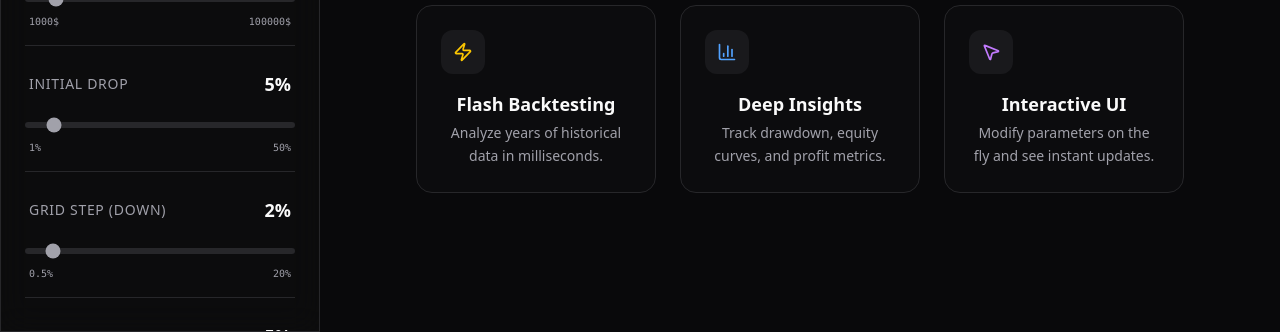
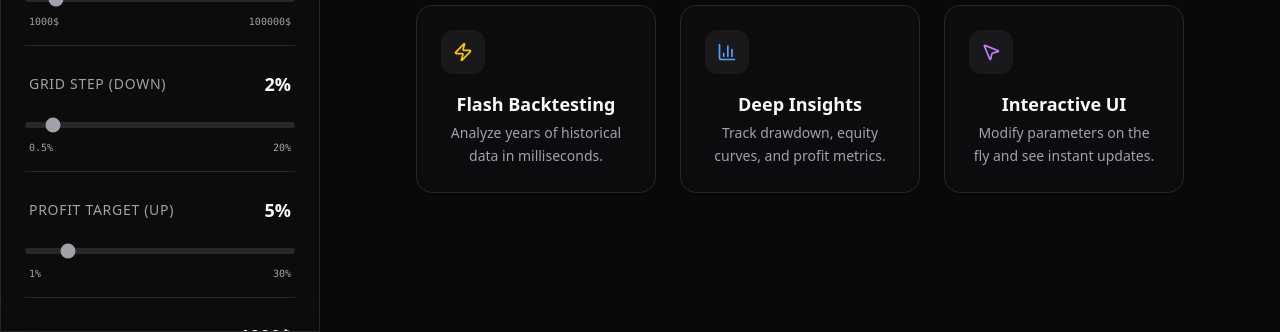
Before and after one commit to Jaya-Rohith-Vemula/quant-node, a React app in the folder frontend/: page / in a window 1280 px wide. Shown: the part 468-800 px from the top of the page. Built offline with nearby package versions, Linux system fonts and the light colour scheme; the HTML template or start-up script is replaced by a standard one.

Commit message:
refactor: remove `initialDropPercent` parameter and use `moveDownPercent` for initial strategy entry.

```diff
--- a/frontend/src/App.tsx
+++ b/frontend/src/App.tsx
@@ -71,7 +71,6 @@ function App() {
   const [params, setParams] = useState<BacktestParams>({
     symbol: 'SOFI',
     initialBalance: 10000,
-    initialDropPercent: 5,
     moveDownPercent: 2,
     moveUpPercent: 5,
     amountToBuy: 1000,
--- a/frontend/src/components/Sidebar.tsx
+++ b/frontend/src/components/Sidebar.tsx
@@ -137,14 +137,6 @@ export function Sidebar({ params, loading, onParamChange, onRunBacktest }: Sideb
                     onChange={(v) => onParamChange('initialBalance', v)}
                 />
                 <ParameterSlider
-                    label="Initial Drop"
-                    value={params.initialDropPercent}
-                    min={1}
-                    max={50}
-                    unit="%"
-                    onChange={(v) => onParamChange('initialDropPercent', v)}
-                />
-                <ParameterSlider
                     label="Grid Step (Down)"
                     value={params.moveDownPercent}
                     min={0.5}
--- a/frontend/src/types.ts
+++ b/frontend/src/types.ts
@@ -16,7 +16,6 @@ export interface BacktestSummary {
 export interface BacktestParams {
     symbol: string;
     initialBalance: number;
-    initialDropPercent: number;
     moveDownPercent: number;
     moveUpPercent: number;
     amountToBuy: number;
```
Also changed, not shown: 2 other files (tests, documents, lock files or other folders).
